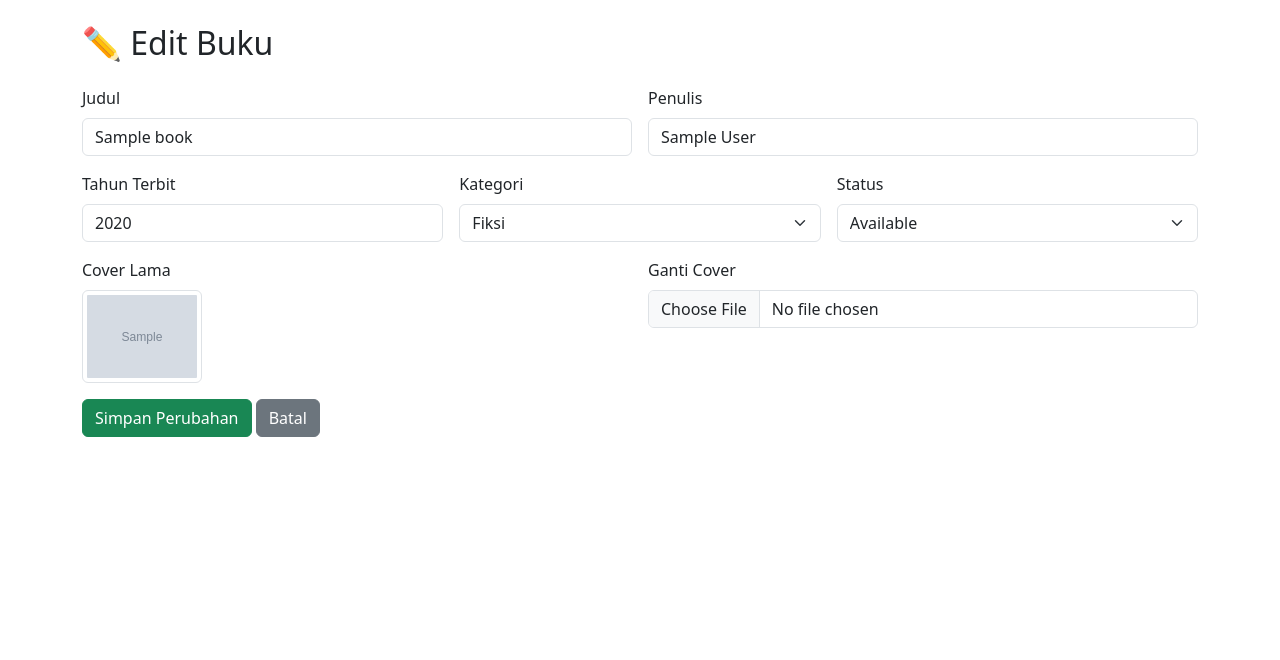
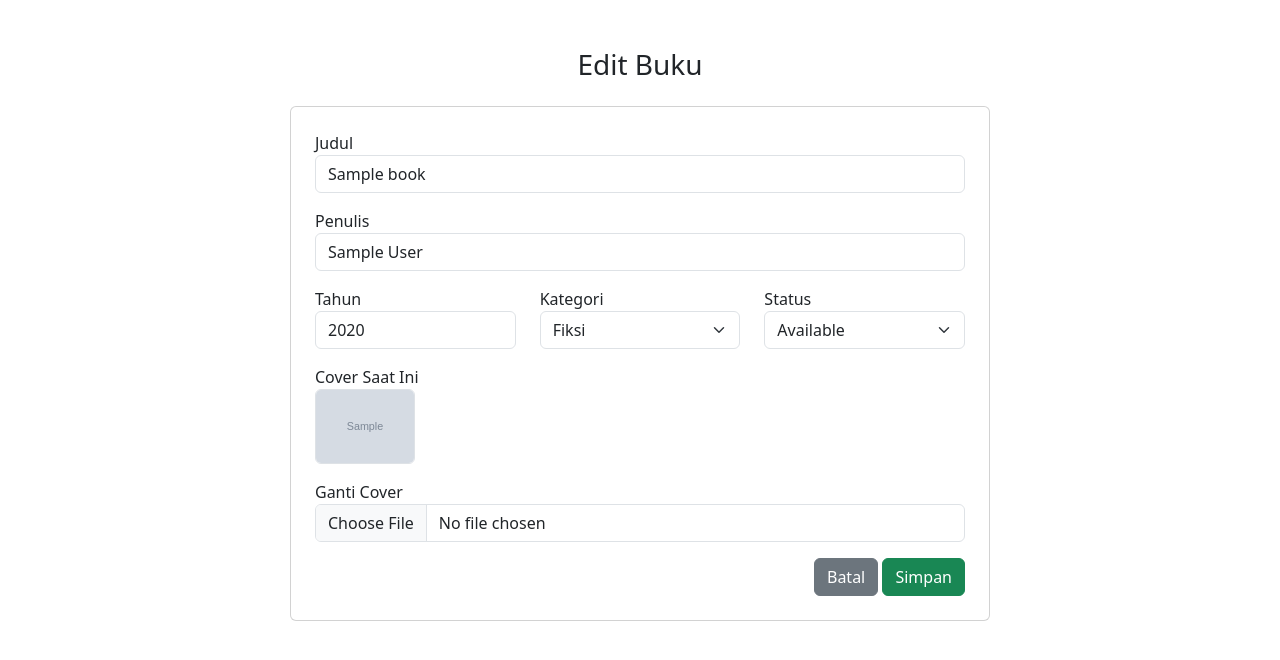
Before and after one commit to abijaya987-dotcom/buku-crud, a PHP site: page /edit.php?id=1 in a window 1280 px wide. Shown: the top 660 px of the page. Run offline with PHP 8.4, Linux system fonts and the light colour scheme; tables that the repository leaves empty or names only in its code hold one stand-in row (values such as "Sample post"); grey boxes marked "Sample" are stand-in pictures.

Commit message:
first commit

```diff
--- a/edit.php
+++ b/edit.php
@@ -1,5 +1,7 @@
 <?php
 require_once __DIR__ . '/class/Database.php';
+require_once __DIR__ . '/class/Utility.php'; // ini wajib agar Utility dikenali
+
 $db = new Database();
 $pdo = $db->pdo;
 
@@ -7,6 +9,12 @@ $id = $_GET['id'] ?? null;
 $stmt = $pdo->prepare("SELECT * FROM books WHERE id=?");
 $stmt->execute([$id]);
 $book = $stmt->fetch(PDO::FETCH_ASSOC);
+
+// jika buku tidak ada, hentikan agar tidak error
+if (!$book) {
+    echo "<h4 class='text-center text-danger mt-5'>Buku tidak ditemukan!</h4>";
+    exit;
+}
 ?>
 
 <!DOCTYPE html>
@@ -14,67 +22,83 @@ $book = $stmt->fetch(PDO::FETCH_ASSOC);
 <head>
   <title>Edit Buku</title>
   <link href="https://cdn.jsdelivr.net/npm/bootstrap@5.3.2/dist/css/bootstrap.min.css" rel="stylesheet">
+  <style>
+    img:hover {
+      transform: scale(1.2);
+    }
+  </style>
 </head>
-<body class="container py-4">
 
-  <h2 class="mb-4">✏️ Edit Buku</h2>
+<body class="container mt-5">
 
-  <form action="update.php" method="post" enctype="multipart/form-data" class="row g-3">
+  <h3 class="text-center mb-4">Edit Buku</h3>
+
+  <?php Utility::showFlash(); ?>
+
+  <div class="card p-4 mx-auto" style="max-width:700px;">
+    <form action="update.php" method="post" enctype="multipart/form-data">
+
       <input type="hidden" name="id" value="<?= $book['id'] ?>">
 
-    <div class="col-md-6">
-      <label class="form-label">Judul</label>
-      <input type="text" name="title" class="form-control" value="<?= htmlspecialchars($book['title']) ?>" required>
+      <div class="mb-3">
+        <label>Judul</label>
+        <input type="text" name="title" class="form-control"
+               value="<?= htmlspecialchars($book['title']) ?>" required>
       </div>
 
-    <div class="col-md-6">
-      <label class="form-label">Penulis</label>
-      <input type="text" name="author" class="form-control" value="<?= htmlspecialchars($book['author']) ?>" required>
+      <div class="mb-3">
+        <label>Penulis</label>
+        <input type="text" name="author" class="form-control"
+               value="<?= htmlspecialchars($book['author']) ?>" required>
       </div>
 
-    <div class="col-md-4">
-      <label class="form-label">Tahun Terbit</label>
-      <input type="number" name="year_published" class="form-control" value="<?= $book['year_published'] ?>" required>
+      <div class="mb-3 row">
+        <div class="col">
+          <label>Tahun</label>
+          <input type="number" name="year_published" class="form-control"
+                 value="<?= $book['year_published'] ?>" required>
         </div>
 
-    <div class="col-md-4">
-      <label class="form-label">Kategori</label>
+        <div class="col">
+          <label>Kategori</label>
           <select name="category" class="form-select" required>
-        <option value="Fiksi" <?= $book['category']=='Fiksi'?'selected':'' ?>>Fiksi</option>
-        <option value="Nonfiksi" <?= $book['category']=='Nonfiksi'?'selected':'' ?>>Nonfiksi</option>
-        <option value="Referensi" <?= $book['category']=='Referensi'?'selected':'' ?>>Referensi</option>
+            <option value="Fiksi" <?= $book['category']=="Fiksi"?"selected":"" ?>>Fiksi</option>
+            <option value="Nonfiksi" <?= $book['category']=="Nonfiksi"?"selected":"" ?>>Nonfiksi</option>
+            <option value="Referensi" <?= $book['category']=="Referensi"?"selected":"" ?>>Referensi</option>
           </select>
         </div>
 
-    <div class="col-md-4">
-      <label class="form-label">Status</label>
+        <div class="col">
+          <label>Status</label>
           <select name="status" class="form-select" required>
-        <option value="available" <?= $book['status']=='available'?'selected':'' ?>>Available</option>
-        <option value="unavailable" <?= $book['status']=='unavailable'?'selected':'' ?>>Unavailable</option>
+            <option value="available" <?= $book['status']=="available"?"selected":"" ?>>Available</option>
+            <option value="unavailable" <?= $book['status']=="unavailable"?"selected":"" ?>>Unavailable</option>
           </select>
         </div>
+      </div>
 
-    <div class="col-md-6">
-      <label class="form-label">Cover Lama</label><br>
+      <div class="mb-3">
+        <label>Cover Saat Ini</label><br>
         <?php if ($book['cover_path']): ?>
-        <img src="<?= $book['cover_path'] ?>" class="img-thumbnail" width="120">
+          <img src="<?= $book['cover_path'] ?>" width="100" class="border rounded">
         <?php else: ?>
-        <span class="text-muted">Tidak ada cover</span>
+          <span>Tidak ada cover</span>
         <?php endif; ?>
       </div>
 
-    <div class="col-md-6">
-      <label class="form-label">Ganti Cover</label>
-      <!-- 🔒 hanya gambar jpg/png -->
+      <div class="mb-3">
+        <label>Ganti Cover</label>
         <input type="file" name="cover" class="form-control" accept="image/jpeg,image/png">
       </div>
 
-    <div class="col-12">
-      <button type="submit" class="btn btn-success">Simpan Perubahan</button>
+      <div class="text-end">
         <a href="books.php" class="btn btn-secondary">Batal</a>
+        <button type="submit" class="btn btn-success">Simpan</button>
       </div>
+
     </form>
+  </div>
 
-  <script src="https://cdn.jsdelivr.net/npm/bootstrap@5.3.2/dist/js/bootstrap.bundle.min.js"></script>
+
 </body>
 </html>
--- a/index.php
+++ /dev/null
@@ -1,5 +0,0 @@
-<?php
-require_once __DIR__ . '/class/Utility.php';
-
-// redirect ke halaman daftar buku
-Utility::redirect("books.php");
```
Also changed, not shown: books.php (+55 -18 lines), create.php (+33 -21 lines), css/style.css (deleted, +0 -120 lines), uploads/1764511857_Tokopedia-Office-Ambience-2-1-scaled-1.jpg (deleted), uploads/1764512176_stikomlogo.png (deleted), uploads/1764512920_Naver_Line_Webtoon_logo.png (deleted), uploads/1764514609_Naver_Line_Webtoon_logo.png (deleted), uploads/1764682864_Konflik-dan-Perdamaian-Sejarah-Perang-dan-Upaya-Diplomasi-Dunia.png (added), uploads/1764682955_Biografi-Pahlawan-Nasional-H.O.S.-Tjokroaminoto.png (added), uploads/1764683029_Bangun-Brandmu-Sendiri-Strategi-Jitu-Membangun-Brand-di-Era-Digital.png (added). Lines whose indentation alone changed are shown as unchanged.
